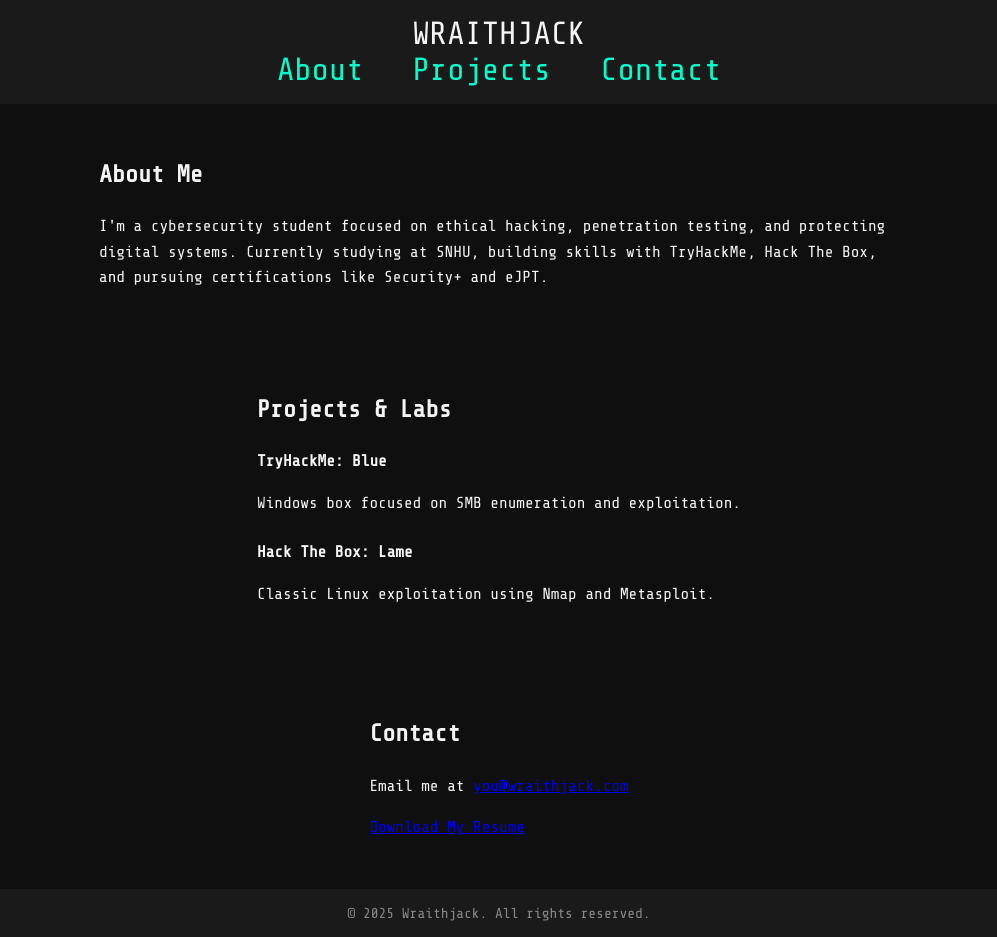
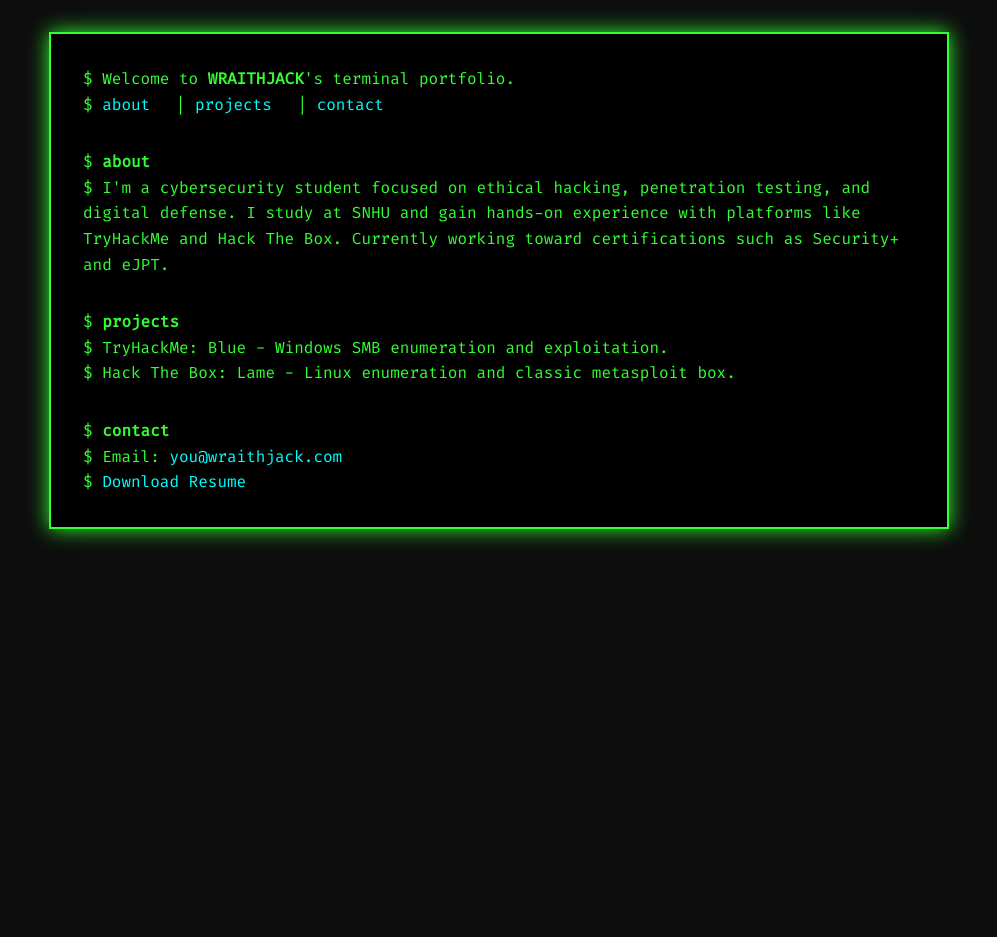
Before and after one commit to wraithjack/wraithjack.github.io, a plain HTML site: page index.html in a window 1280 px wide. Shown: the whole page, without its empty margins (141-1138 px from the left). After the commit the page ends 800 px from the top, so only its background shows below. Drawn offline with nearby package versions, Linux system fonts and the light colour scheme.

Commit message:
Update index.html
testing out Terminal style UI

```diff
--- a/index.html
+++ b/index.html
@@ -5,91 +5,81 @@
   <meta name="viewport" content="width=device-width, initial-scale=1.0">
   <meta name="description" content="Wraithjack - Cybersecurity Portfolio">
   <title>Wraithjack</title>
-  <link href="https://fonts.googleapis.com/css2?family=Share+Tech+Mono&display=swap" rel="stylesheet">
+  <link href="https://fonts.googleapis.com/css2?family=Fira+Code&display=swap" rel="stylesheet">
   <style>
+    * {
+      box-sizing: border-box;
+    }
     body {
       margin: 0;
-      font-family: 'Share Tech Mono', monospace;
-      background-color: #0f0f0f;
-      color: #f5f5f5;
-      display: flex;
-      flex-direction: column;
-      align-items: center;
-    }
-    header {
-      width: 100%;
-      padding: 1rem;
-      background: #1a1a1a;
-      text-align: center;
-      font-size: 2rem;
-    }
-    nav a {
-      margin: 0 1rem;
-      color: #00ffcc;
-      text-decoration: none;
-    }
-    nav a:hover {
-      text-decoration: underline;
-    }
-    section {
-      max-width: 800px;
+      font-family: 'Fira Code', monospace;
+      background-color: #0d0d0d;
+      color: #33ff33;
       padding: 2rem;
       line-height: 1.6;
     }
-    footer {
-      padding: 1rem;
-      background: #1a1a1a;
-      width: 100%;
-      text-align: center;
-      font-size: 0.9rem;
-      color: #888;
+    .terminal {
+      max-width: 900px;
+      margin: auto;
+      background-color: #000;
+      border: 2px solid #33ff33;
+      padding: 2rem;
+      box-shadow: 0 0 20px #33ff33;
     }
-    .project {
-      margin-bottom: 1.5rem;
+    .line::before {
+      content: "$ ";
+      color: #33ff33;
+    }
+    a {
+      color: #00ffff;
+      text-decoration: none;
+    }
+    a:hover {
+      text-decoration: underline;
+    }
+    nav {
+      margin-bottom: 2rem;
+    }
+    nav a {
+      margin-right: 1rem;
+    }
+    .section {
+      margin-top: 2rem;
+    }
+    html {
+      scroll-behavior: smooth;
     }
     @media (max-width: 600px) {
-      header, section, footer {
+      body {
         padding: 1rem;
       }
     }
   </style>
 </head>
 <body>
-  <header>
-    <div>WRAITHJACK</div>
+  <div class="terminal">
+    <div class="line">Welcome to <strong>WRAITHJACK</strong>'s terminal portfolio.</div>
     <nav>
-      <a href="#about">About</a>
-      <a href="#projects">Projects</a>
-      <a href="#contact">Contact</a>
+      <div class="line"><a href="#about">about</a> | <a href="#projects">projects</a> | <a href="#contact">contact</a></div>
     </nav>
-  </header>
 
-  <section id="about">
-    <h2>About Me</h2>
-    <p>I'm a cybersecurity student focused on ethical hacking, penetration testing, and protecting digital systems. Currently studying at SNHU, building skills with TryHackMe, Hack The Box, and pursuing certifications like Security+ and eJPT.</p>
-  </section>
+    <div class="section" id="about">
+      <div class="line"><strong>about</strong></div>
+      <div class="line">I'm a cybersecurity student focused on ethical hacking, penetration testing, and digital defense. I study at SNHU and gain hands-on experience with platforms like TryHackMe and Hack The Box. Currently working toward certifications such as Security+ and eJPT.</div>
+    </div>
 
-  <section id="projects">
-    <h2>Projects & Labs</h2>
-    <div class="project">
-      <strong>TryHackMe: Blue</strong>
-      <p>Windows box focused on SMB enumeration and exploitation.</p>
+    <div class="section" id="projects">
+      <div class="line"><strong>projects</strong></div>
+      <div class="line">TryHackMe: Blue - Windows SMB enumeration and exploitation.</div>
+      <div class="line">Hack The Box: Lame - Linux enumeration and classic metasploit box.</div>
+      <!-- Add more lines for future projects -->
     </div>
-    <div class="project">
-      <strong>Hack The Box: Lame</strong>
-      <p>Classic Linux exploitation using Nmap and Metasploit.</p>
+
+    <div class="section" id="contact">
+      <div class="line"><strong>contact</strong></div>
+      <div class="line">Email: <a href="mailto:you@wraithjack.com">you@wraithjack.com</a></div>
+      <div class="line"><a href="/resume.pdf" target="_blank">Download Resume</a></div>
     </div>
-    <!-- Add more projects as you complete them -->
-  </section>
-
-  <section id="contact">
-    <h2>Contact</h2>
-    <p>Email me at <a href="mailto:you@wraithjack.com">you@wraithjack.com</a></p>
-    <p><a href="/resume.pdf" target="_blank">Download My Resume</a></p>
-  </section>
-
-  <footer>
-    &copy; 2025 Wraithjack. All rights reserved.
-  </footer>
+  </div>
 </body>
 </html>
```
